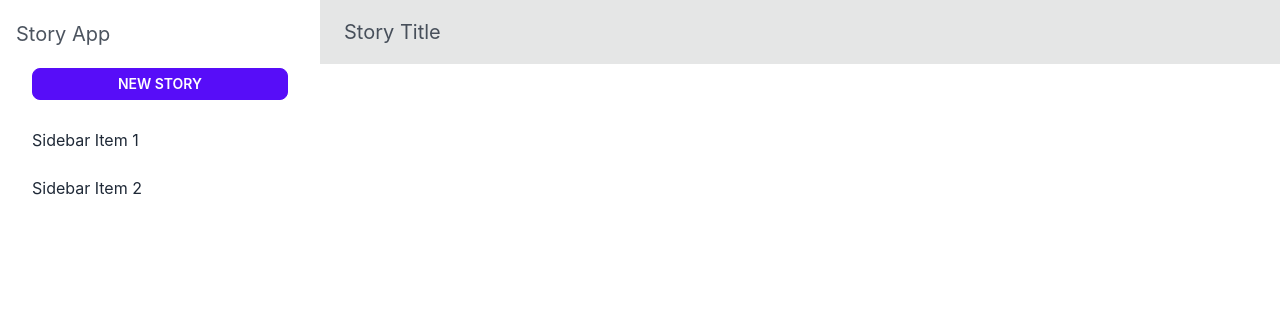
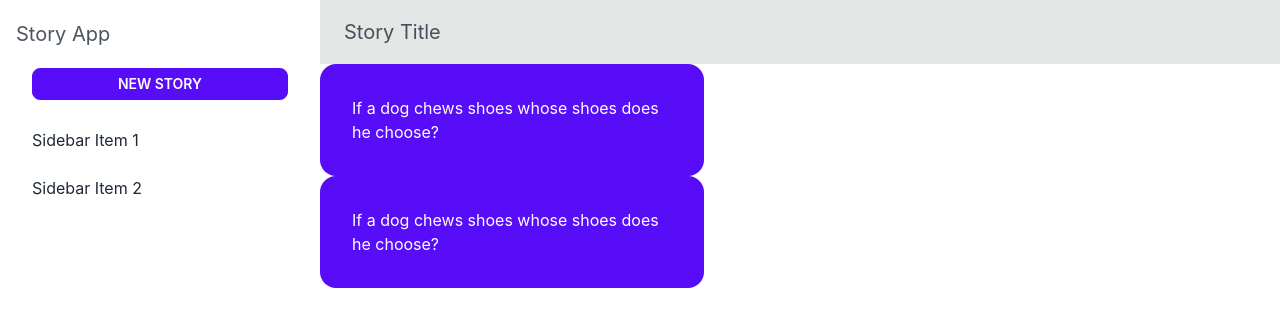
Before and after one commit to ticiadev/story-scriber, a React (Create React App) app: page / in a window 1280 px wide. Shown: the top 326 px of the page. Built offline with nearby package versions, Linux system fonts and the light colour scheme.

Commit message:
Add main components

```diff
--- a/src/App.js
+++ b/src/App.js
@@ -21,6 +21,7 @@ const Title = () => {
           </div>
           <div className="flex-1 px-2 mx-2"><h2 className="prose md:prose-lg lg:prose-xl">Story Title</h2></div>
         </div>
+        <Story />
       </div>
     </>
   )
@@ -49,4 +50,23 @@ const NewStory = () => {
   )
 }
 
+const Story = () => {
+  return (
+    <>
+      <Entry />
+      <Entry />
+    </>
+  )
+}
+
+const Entry = () => {
+  return (
+    <div className="card w-96 bg-primary text-primary-content">
+      <div className="card-body">
+        <p>If a dog chews shoes whose shoes does he choose?</p>
+      </div>
+    </div>
+  )
+}
+
 export default App;
```
